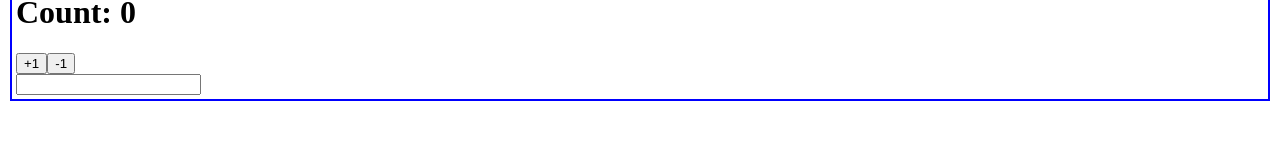
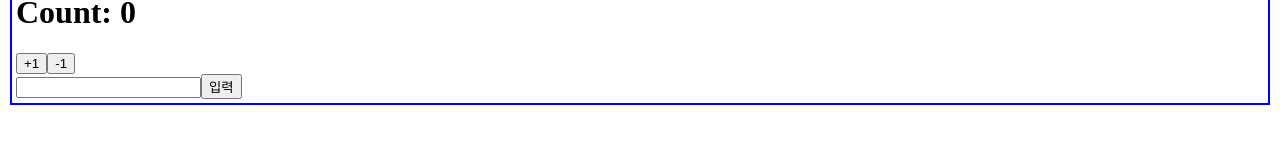
Before and after one commit to 11hertz/fullStack_React_Practice, a React (Vite) app: page / in a window 1280 px wide. Shown: the part 126-290 px from the top of the page. Built offline with nearby package versions, Linux system fonts and the light colour scheme.

Commit message:
Practice 9 input change Subtitle using useRef

```diff
--- a/src/App.tsx
+++ b/src/App.tsx
@@ -1,7 +1,7 @@
 import Title from './components/Title';
 import Box from './components/Box';
 import Counter from './components/Counter';
-import { useState } from 'react';
+import { useRef, useState } from 'react';
 
 function App() {
   const [count, setCount] = useState(0);
@@ -16,9 +16,11 @@ function App() {
   };
 
   const [subTitle, setSubtitle] = useState('');
+  const inputRef = useRef<HTMLInputElement>(null);
 
-  const changeSubTitle = (e: React.ChangeEvent<HTMLInputElement>) => {
-    setSubtitle(e.currentTarget.value);
+  const changeSubTitle = () => {
+    const inputTxt = inputRef.current?.value;
+    if (inputTxt) setSubtitle(inputTxt);
   };
 
   return (
@@ -33,8 +35,10 @@ function App() {
         sub title: {subTitle}
       </Title>
       <h1>Count: {count}</h1>
-      <Counter increaseOrDecreaseCount={increaseOrDecreaseCount} /> <br />
-      <input type='text' value={subTitle} onChange={changeSubTitle} />
+      <Counter increaseOrDecreaseCount={increaseOrDecreaseCount} />
+      <br />
+      <input type='text' ref={inputRef} />
+      <button onClick={changeSubTitle}>입력</button>
     </Box>
   );
 }
```
